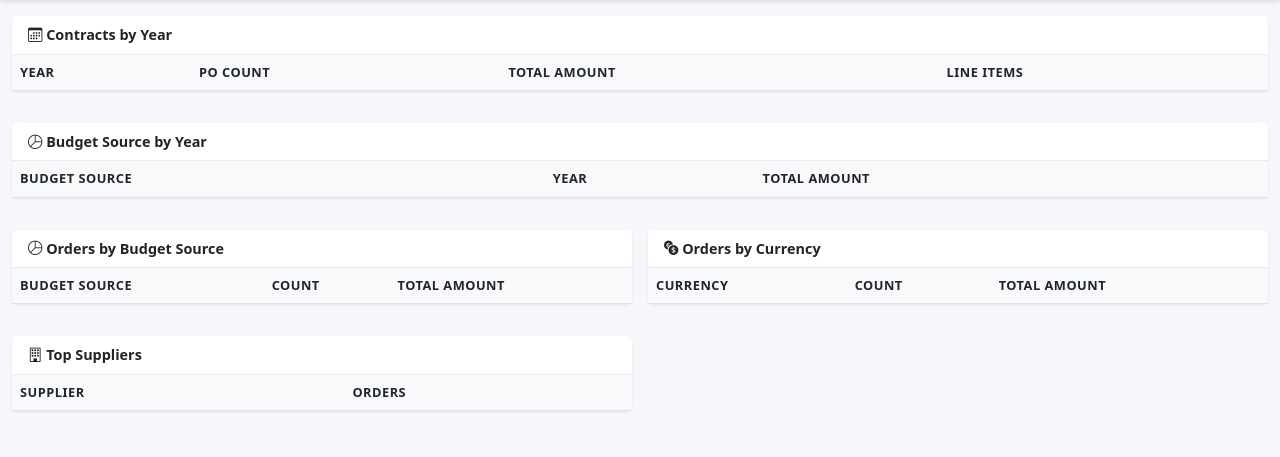
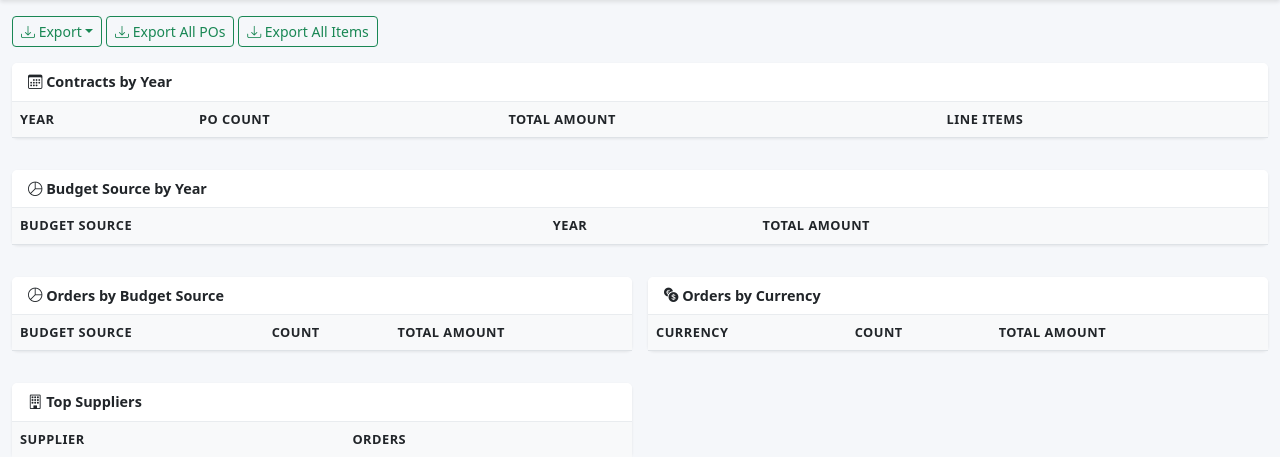
Before and after one commit to oftana72/contract-mgmt, a Flask app: page /reports in a window 1280 px wide. Shown: the part 56-513 px from the top of the page. Run offline with Flask 3, Linux system fonts and the light colour scheme; a user stored in the database is signed in; data that the repository does not hold is empty; some libraries are stand-ins or nearby versions.

Commit message:
Add CSV export routes for POs, items, and reports

```diff
--- a/app.py
+++ b/app.py
@@ -717,6 +717,127 @@ def clean_po(po_number):
     remaining = LineItem.query.filter_by(po_id=po.id).count()
     return jsonify({'po': po_number, 'deleted': deleted, 'remaining': remaining})
 
+@app.route('/export/pos')
+@login_required
+def export_pos():
+    import csv, io
+    search = request.args.get('search', '').strip()
+    status_filter = request.args.get('status', '').strip()
+    year_filter = request.args.get('year', '').strip()
+
+    query = PurchaseOrder.query
+    if search:
+        q = '%' + search + '%'
+        query = query.join(Supplier, PurchaseOrder.supplier_id == Supplier.id, isouter=True)
+        query = query.filter(db.or_(
+            PurchaseOrder.po_number.like(q), PurchaseOrder.tender_reference.like(q),
+            Supplier.name.like(q), PurchaseOrder.supplier_name_raw.like(q)))
+    if status_filter:
+        query = query.join(POStatus, PurchaseOrder.status_id == POStatus.id, isouter=True)
+        query = query.filter(POStatus.name == status_filter)
+    if year_filter:
+        try:
+            query = query.filter(db.extract('year', PurchaseOrder.received_date) == int(year_filter))
+        except ValueError:
+            pass
+    query = query.order_by(PurchaseOrder.received_date.desc(), PurchaseOrder.serial_number.desc())
+    pos = query.all()
+
+    si = io.StringIO()
+    w = csv.writer(si)
+    w.writerow(['Serial', 'PO Number', 'Tender Reference', 'Supplier', 'Country', 'Items Count',
+                'Total Amount', 'Currency', 'Budget Source', 'Status', 'Received Date',
+                'Transferred Date', 'Mode of Shipment', 'Remark'])
+    for po in pos:
+        items_cnt = po.line_items.count()
+        w.writerow([
+            po.serial_number, po.po_number, po.tender_reference,
+            po.supplier.name if po.supplier else po.supplier_name_raw,
+            po.supplier.country if po.supplier else po.country_raw,
+            items_cnt,
+            po.total_po_amount, po.currency,
+            po.budget_source.name if po.budget_source else '',
+            po.po_status.name if po.po_status else '',
+            po.received_date.strftime('%Y-%m-%d') if po.received_date else '',
+            po.po_transferred_date.strftime('%Y-%m-%d') if po.po_transferred_date else '',
+            po.mode_of_shipment or '', po.remark or ''
+        ])
+    resp = app.response_class(si.getvalue(), mimetype='text/csv')
+    resp.headers['Content-Disposition'] = 'attachment; filename=purchase_orders.csv'
+    return resp
+
+@app.route('/export/items')
+@login_required
+def export_items():
+    import csv, io
+    items = LineItem.query.join(PurchaseOrder).order_by(PurchaseOrder.po_number, LineItem.id).all()
+    si = io.StringIO()
+    w = csv.writer(si)
+    w.writerow(['PO Number', 'Description', 'Unit', 'Quantity', 'Unit Price', 'Total Price'])
+    for item in items:
+        w.writerow([item.po.po_number, item.description, item.unit,
+                    item.quantity, item.unit_price, item.total_price])
+    resp = app.response_class(si.getvalue(), mimetype='text/csv')
+    resp.headers['Content-Disposition'] = 'attachment; filename=line_items.csv'
+    return resp
+
+@app.route('/export/reports')
+@login_required
+def export_reports():
+    import csv, io
+    section = request.args.get('section', 'years')
+
+    si = io.StringIO()
+    w = csv.writer(si)
+
+    if section == 'years':
+        po_year = db.session.query(
+            db.extract('year', PurchaseOrder.received_date).label('y'),
+            PurchaseOrder.id, PurchaseOrder.total_po_amount
+        ).filter(PurchaseOrder.received_date.isnot(None)).subquery()
+        item_counts = db.session.query(
+            LineItem.po_id, func.count(LineItem.id).label('ic')
+        ).group_by(LineItem.po_id).subquery()
+        data = db.session.query(
+            po_year.c.y, func.count(distinct(po_year.c.id)),
+            func.sum(po_year.c.total_po_amount),
+            func.coalesce(func.sum(item_counts.c.ic), 0)
+        ).outerjoin(item_counts, po_year.c.id == item_counts.c.po_id
+        ).group_by(po_year.c.y).order_by(po_year.c.y.desc()).all()
+        w.writerow(['Year', 'PO Count', 'Total Amount', 'Line Items'])
+        for y, cnt, amt, itm in data:
+            w.writerow([y, cnt, amt if amt else 0, itm])
+
+    elif section == 'budget':
+        data = db.session.query(
+            BudgetSource.name, func.count(PurchaseOrder.id), func.sum(PurchaseOrder.total_po_amount)
+        ).join(BudgetSource, PurchaseOrder.budget_source_id == BudgetSource.id, isouter=True
+        ).group_by(BudgetSource.name).all()
+        w.writerow(['Budget Source', 'PO Count', 'Total Amount'])
+        for name, cnt, amt in data:
+            w.writerow([name or 'Unspecified', cnt, amt if amt else 0])
+
+    elif section == 'currency':
+        data = db.session.query(
+            PurchaseOrder.currency, func.count(PurchaseOrder.id), func.sum(PurchaseOrder.total_po_amount)
+        ).group_by(PurchaseOrder.currency).all()
+        w.writerow(['Currency', 'PO Count', 'Total Amount'])
+        for curr, cnt, amt in data:
+            w.writerow([curr or 'Unspecified', cnt, amt if amt else 0])
+
+    elif section == 'suppliers':
+        data = db.session.query(
+            Supplier.name, func.count(PurchaseOrder.id)
+        ).join(Supplier, PurchaseOrder.supplier_id == Supplier.id, isouter=True
+        ).group_by(Supplier.name).order_by(func.count(PurchaseOrder.id).desc()).all()
+        w.writerow(['Supplier', 'PO Count'])
+        for name, cnt in data:
+            w.writerow([name or 'Unspecified', cnt])
+
+    resp = app.response_class(si.getvalue(), mimetype='text/csv')
+    resp.headers['Content-Disposition'] = 'attachment; filename=report_{}.csv'.format(section)
+    return resp
+
 if __name__ == '__main__':
     port = int(os.environ.get('PORT', 5000))
     debug = os.environ.get('FLASK_ENV') == 'development'
--- a/templates/reports.html
+++ b/templates/reports.html
@@ -1,6 +1,19 @@
 {% extends "base.html" %}
 {% block title %}Reports{% endblock %}
 {% block content %}
+<div class="mb-3">
+    <div class="btn-group">
+        <button class="btn btn-sm btn-outline-success dropdown-toggle" data-bs-toggle="dropdown"><i class="bi bi-download"></i> Export</button>
+        <ul class="dropdown-menu">
+            <li><a class="dropdown-item" href="{{ url_for('export_reports', section='years') }}">Contracts by Year</a></li>
+            <li><a class="dropdown-item" href="{{ url_for('export_reports', section='budget') }}">Orders by Budget Source</a></li>
+            <li><a class="dropdown-item" href="{{ url_for('export_reports', section='currency') }}">Orders by Currency</a></li>
+            <li><a class="dropdown-item" href="{{ url_for('export_reports', section='suppliers') }}">Top Suppliers</a></li>
+        </ul>
+    </div>
+    <a href="{{ url_for('export_pos') }}" class="btn btn-sm btn-outline-success"><i class="bi bi-download"></i> Export All POs</a>
+    <a href="{{ url_for('export_items') }}" class="btn btn-sm btn-outline-success"><i class="bi bi-download"></i> Export All Items</a>
+</div>
 <div class="row g-3">
 
     <div class="col-md-12">
```
Also changed, not shown: templates/po_list.html (+8 -0 lines).
